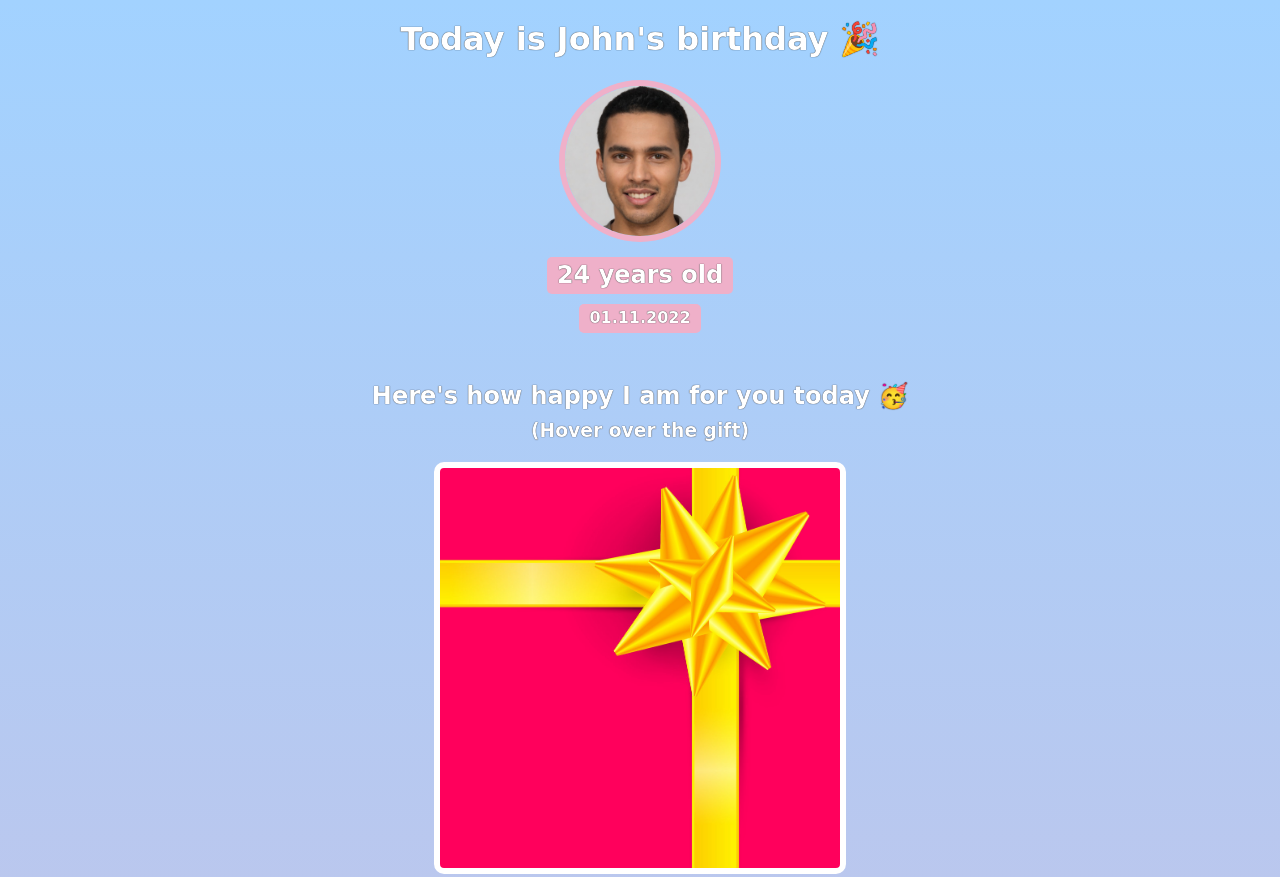
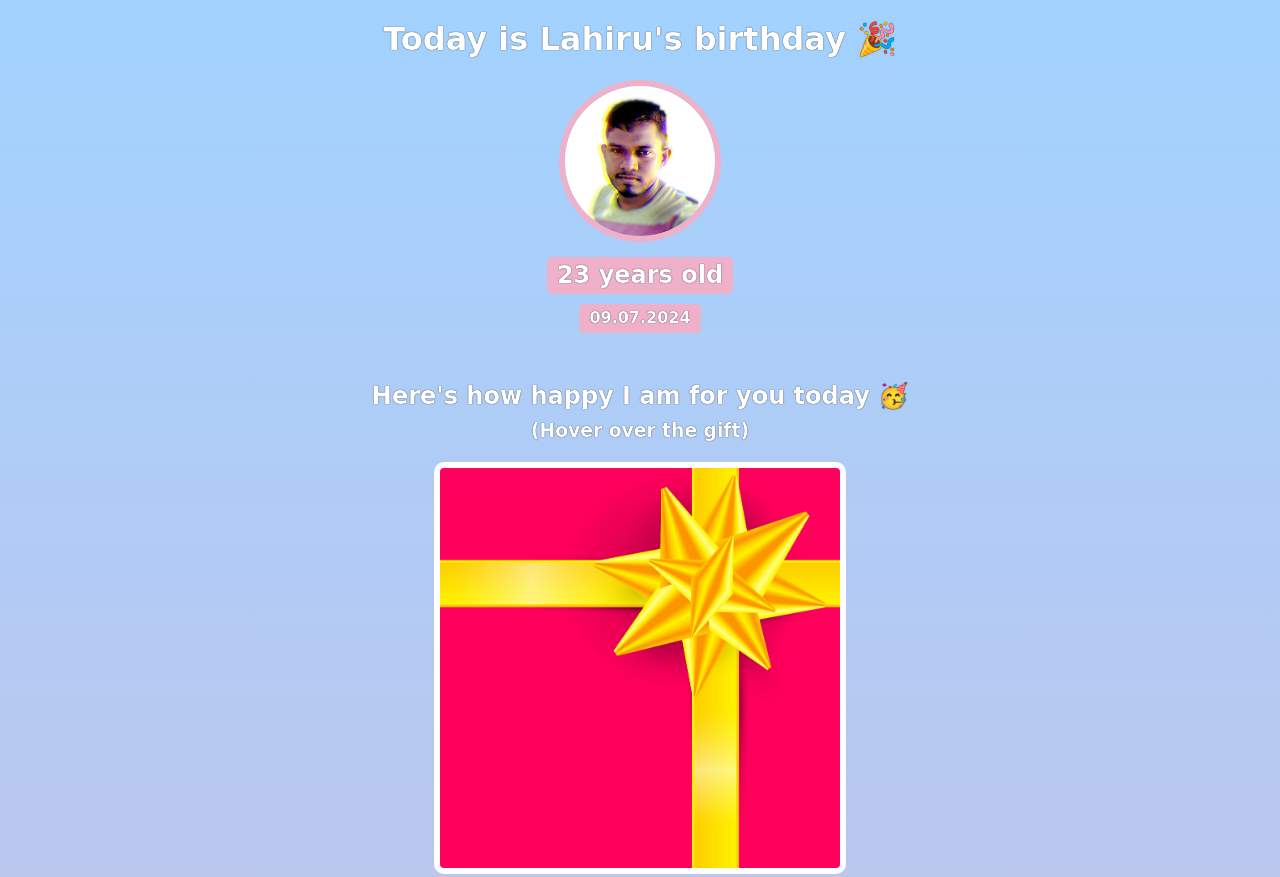
Before and after one commit to udaraDev/Birthday_Gift-Site, a website built with Vite: page index.html in a window 1280 px wide. Shown: the top 877 px of the page. Built offline with nearby package versions, Linux system fonts and the light colour scheme; a web font is replaced by a local one.

Commit message:
Change to Lahiru

```diff
--- a/index.html
+++ b/index.html
@@ -14,10 +14,10 @@
   </head>
   <body>
     <div id="header">
-      <h1>Today is John's birthday 🎉</h1>
-      <img id="bff-img" src="images/nick.jpg" />
-      <h2 id="bday-age">24 years old</h2>
-      <h4 id="bday-date">01.11.2022</h4>
+      <h1>Today is Lahiru's birthday 🎉</h1>
+      <img id="bff-img" src="images/lahiru.jpg" />
+      <h2 id="bday-age">23 years old</h2>
+      <h4 id="bday-date">09.07.2024</h4>
     </div>
 
     <div class="gift-section">
@@ -46,11 +46,11 @@
       <div class="gift-img" id="gift-img-cheers"></div>
     </div>
 
-    <p id="footer">
+    <!-- <p id="footer">
       Want to create your own Birthday GIFt site? Take
       <a href="https://scrimba.com/learn/htmlandcss" target="_blank"
         >this HTML & CSS course.</a
       >
-    </p>
+    </p> -->
   </body>
 </html>
```
Also changed, not shown: images/lahiru.jpg (added).
